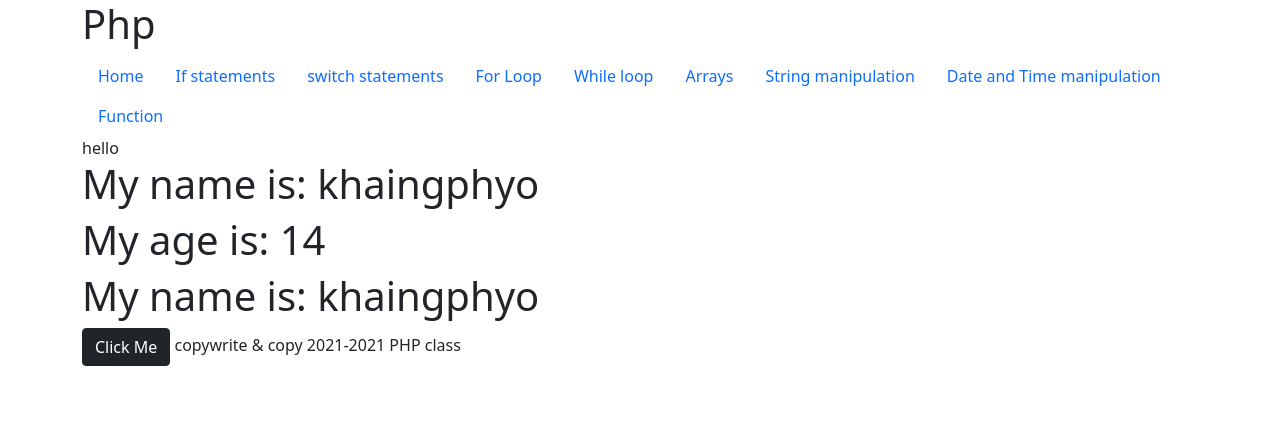
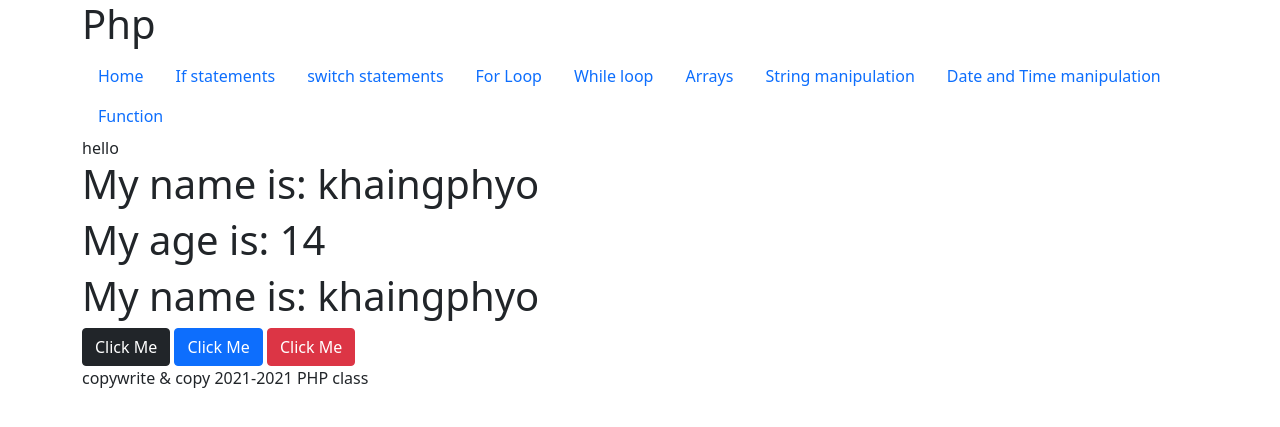
Before and after one commit to khaingphyo123/php-primary, a PHP site: page / in a window 1280 px wide. Shown: the top 427 px of the page. Run offline with PHP 8.4, Linux system fonts and the light colour scheme; some libraries are stand-ins or nearby versions.

Commit message:
added two buttons

```diff
--- a/index.php
+++ b/index.php
@@ -14,4 +14,7 @@ include 'include/header.php' ?>
     echo "<h1>My name is: $name </h1>";
     ?>
     <button type="button" class="btn btn-dark">Click Me</button>
+    <button type="button" class="btn btn-primary">Click Me</button>
+    <button type="button" class="btn btn-danger">Click Me</button>
+    <br/>
     <?php require 'include/footer.php' ?>
```
